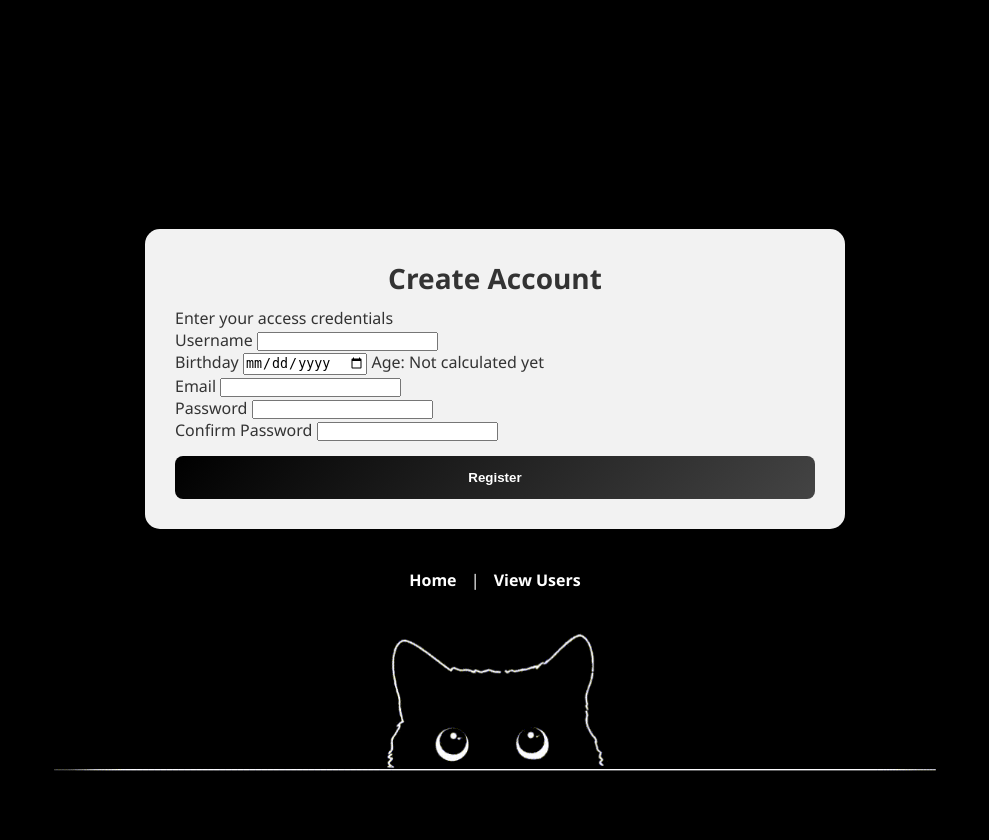
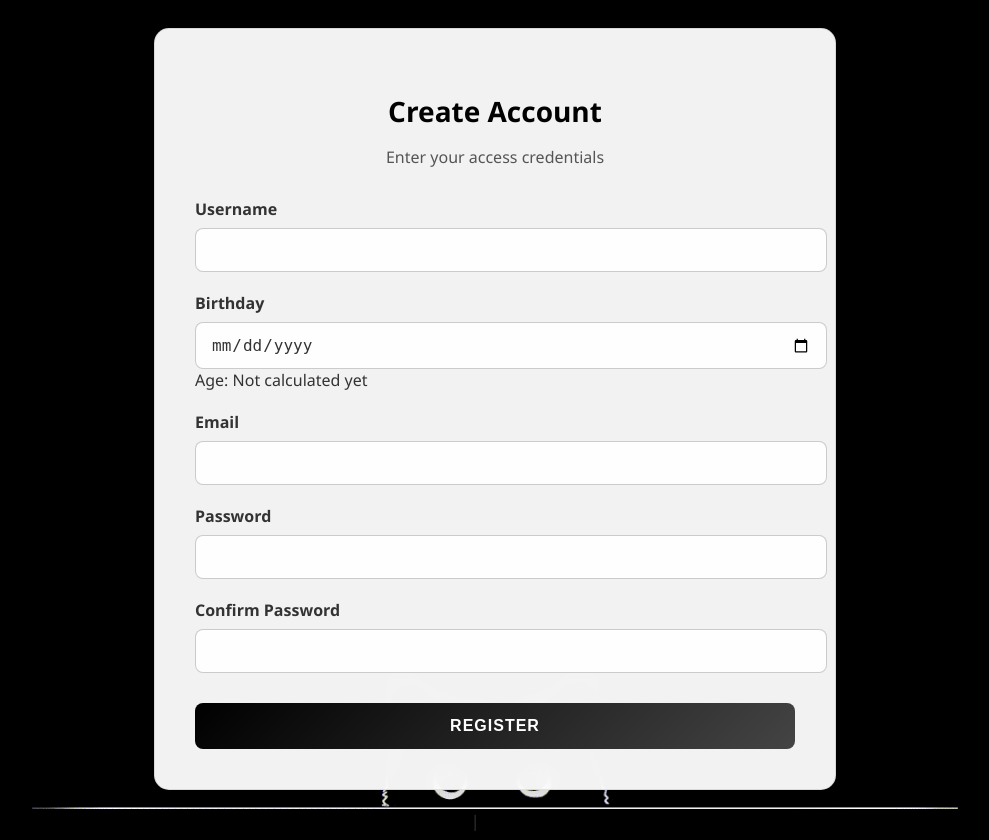
Before and after one commit to AldrinClave/Registration-Website1, a Flask app: page / in a window 1280 px wide. Shown: the whole page, without its empty margins (145-1134 px from the left). Before the commit the page ends 771 px from the top, so only its background shows below. Run offline with Flask 3, Linux system fonts and the light colour scheme; parts of the project's set-up code (start-up, migrations or seed data) failed here and were passed over.

Commit message:
Update style.css

```diff
--- a/static/css/style.css
+++ b/static/css/style.css
@@ -1,8 +1,9 @@
-* {
+{
 margin: 0;
 padding: 0;
 box-sizing: border-box;
 }
+
 
 body {
 color: #333;
@@ -13,88 +14,100 @@ body {
 font-family: 'Segoe UI', Tahoma, Geneva, Verdana, sans-serif;
 min-height: 100vh;
 display: flex;
-  flex-direction: column;
 justify-content: center;
 align-items: center;
+flex-direction: column;
 }
 
 .lbx {
 width: 100%;
-  padding: 20px;
 display: flex;
 justify-content: center;
+align-items: center;
+padding: 20px;
 }
 
 .sbx {
-  padding: 30px;
+padding: 40px;
 border-radius: 15px;
 width: 100%;
-  max-width: 700px;
+max-width: 600px;
 background-color: rgba(255, 255, 255, 0.95);
 box-shadow: 0 8px 32px rgba(0, 0, 0, 0.2);
+backdrop-filter: blur(10px);
+border: 1px solid rgba(0, 0, 0, 0.1);
+transition: transform 0.3s ease, box-shadow 0.3s ease;
+}
+
+.sbx:hover {
+transform: translateY(-5px);
+box-shadow: 0 12px 40px rgba(0, 0, 0, 0.3);
+}
+
+.content {
+opacity: 0;
+animation: fadeIn 0.5s ease-in-out 1s forwards;
+}
+
+@keyframes fadeIn {
+to {
+opacity: 1;
+}
 }
 
 .header1 {
 text-align: center;
 font-size: 28px;
+font-weight: bold;
 margin-bottom: 10px;
+color: #000;
 }
 
-.total-users-counter {
+.header2 {
 text-align: center;
-  margin-bottom: 15px;
-  font-weight: bold;
-  background: rgba(0,0,0,0.08);
-  padding: 10px;
-  border-radius: 8px;
+margin-bottom: 30px;
+font-size: 16px;
+color: #555;
 }
 
-/* TABLE FIX (mobile friendly) */
-.table-wrapper {
-  overflow-x: auto;
+.fg {
+margin-bottom: 20px;
 }
 
-table {
-  width: 100%;
-  border-collapse: collapse;
+label {
+display: block;
+margin-bottom: 8px;
+color: #333;
+font-weight: 600;
+font-size: 16px;
 }
 
-th, td {
-  padding: 10px;
-  border-bottom: 1px solid #ddd;
+input {
+width: 100%;
+padding: 12px 15px;
+border-radius: 8px;
+font-size: 16px;
+transition: all 0.3s ease;
+background-color: rgba(255, 255, 255, 0.9);
+border: 1px solid rgba(0, 0, 0, 0.2);
+color: #333;
 }
 
-th {
-  background: #f2f2f2;
+input:focus {
+border-color: #000;
+box-shadow: 0 0 12px rgba(0, 0, 0, 0.3);
+outline: none;
 }
 
 .submit {
 width: 100%;
 padding: 14px;
-  margin-top: 15px;
+font-size: 16px;
+cursor: pointer;
+margin-top: 10px;
 background: linear-gradient(135deg, #000, #444);
-  color: #fff;
+color: white;
 border: none;
-  border-radius: 8px;
-  font-weight: bold;
-  cursor: pointer;
-}
-
-.submit:hover {
-  transform: scale(1.03);
-}
-
-/* FOOTER FIX */
-.footer {
-  margin-top: 20px;
-  color: white;
-}
-
-.footer a {
-  color: white;
-  margin: 0 10px;
-  text-decoration: none;
-}  border: none;
 border-radius: 8px;
 font-weight: bold;
 letter-spacing: 1px;
@@ -214,4 +227,3 @@ table th {
 background-color: rgba(0, 0, 0, 0.1);
 padding: 10px;
 border-radius: 8px;
-}
```
Lines whose indentation alone changed are shown as unchanged.
